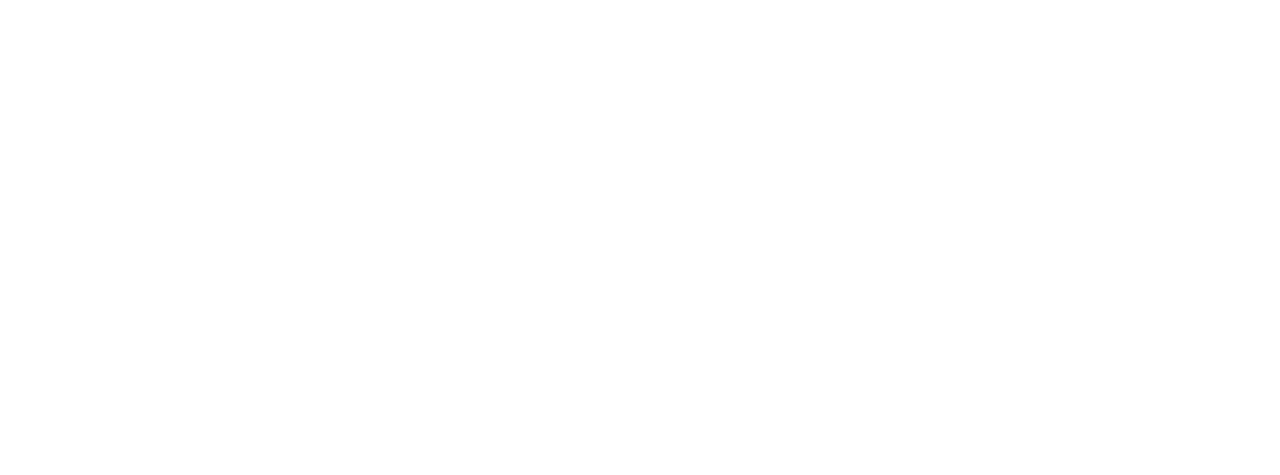
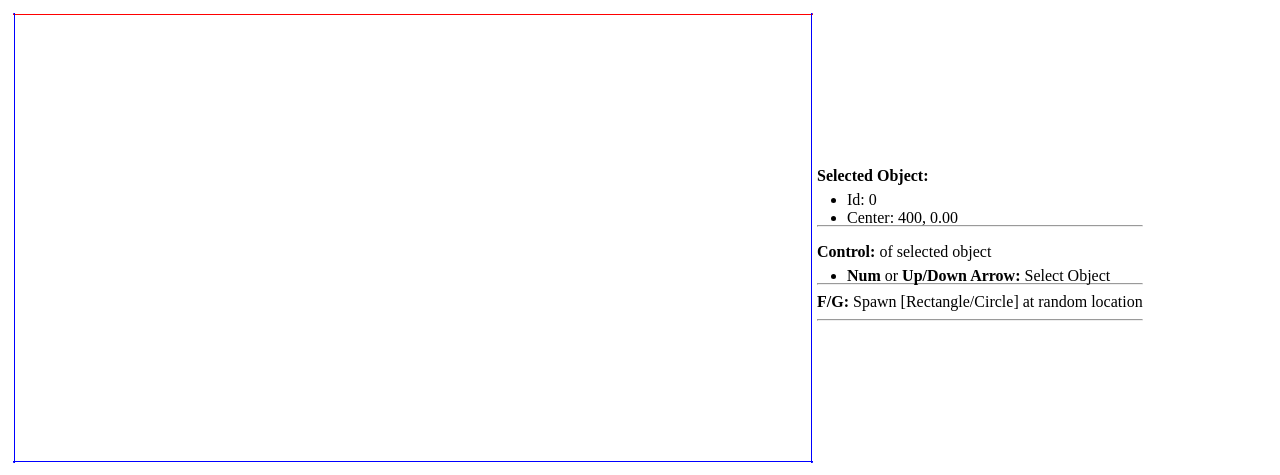
Before and after one commit to bhattigurjot/PhysicsEngine2D, a plain HTML site: page index.html in a window 1280 px wide. Drawn offline with Linux system fonts and the light colour scheme.

Commit message:
Added game loop and fixed circle

```diff
--- a/EngineCore/Core.js
+++ b/EngineCore/Core.js
@@ -14,7 +14,45 @@ gEngine.Core = (function () {
     mCanvas.height = mHeight;
     mCanvas.width = mWidth;
 
+    let runGameLoop = function () {
+        requestAnimationFrame(function () {
+            runGameLoop();
+        });
+        updateUIEcho();
+        draw();
+    };
+
+    let updateUIEcho = function () {
+        document.getElementById("uiEchoString").innerHTML = '<p><b>Selected Object:</b></p>' +
+            '<ul style="margin:-10px;">' +
+            '<li>Id: ' + gObjectNum + '</li>' +
+            '<li>Center: '+ mAllObjects[gObjectNum].mCenter.x.toPrecision(3) + ', ' +
+            mAllObjects[gObjectNum].mCenter.y.toPrecision(3) +'</li>' +
+            '</ul> <hr>' + '<p><b>Control:</b> of selected object</p>' +
+            '<ul style="margin: -10px">' +
+            '<li><b>Num</b> or <b>Up/Down Arrow:</b> Select Object</li>' +
+            '</ul> <hr>' +
+            '<b>F/G:</b> Spawn [Rectangle/Circle] at random location' + '<hr>';
+    };
+
+    let draw = function () {
+        mContext.clearRect(0, 0, mWidth, mHeight);
+        let i;
+        for (i = 0; i < mAllObjects.length; i++) {
+            mContext.strokeStyle = 'blue';
+            if (i === gObjectNum) {
+                mContext.strokeStyle = 'red';
+            }
+            mAllObjects[i].draw(mContext);
+        }
+    };
+
+    let initializeEngineCore = function () {
+        runGameLoop();
+    };
+
     let mPublic = {
+        initializeEngineCore: initializeEngineCore,
         mAllObjects: mAllObjects,
         mWidth: mWidth,
         mHeight: mHeight,
--- /dev/null
+++ b/MyGame.js
@@ -0,0 +1,13 @@
+/**
+ * Created by Gurjot Bhatti on 6/19/2017.
+ */
+
+function MyGame() {
+    let width = gEngine.Core.mWidth;
+    let height = gEngine.Core.mHeight;
+
+    let up = new Rectangle(new Vec2(width/2, 0), width, 3);
+    let down = new Rectangle(new Vec2(width/2, height), width, 3);
+    let left = new Rectangle(new Vec2(0, height/2), 3, height);
+    let right = new Rectangle(new Vec2(width, height/2), 3, height);
+};
--- a/RigidBody/Circle.js
+++ b/RigidBody/Circle.js
@@ -13,12 +13,12 @@ let Circle = function (center, radius) {
 };
 
 // Ensuring that Circle class inherits properly from RigidShape
-let prototype = Object.create(RigidShape.prototype);
-prototype.constructor = Circle;
-Circle.prototype = prototype;
+let prototyp = Object.create(RigidShape.prototype);
+prototyp.constructor = Circle;
+Circle.prototype = prototyp;
 
 // Draw Function
-Rectangle.prototype.draw = function (context) {
+Circle.prototype.draw = function (context) {
   context.beginPath();
   // draw circle
   context.arc(
--- a/index.html
+++ b/index.html
@@ -4,7 +4,9 @@
     <meta charset="UTF-8">
     <title>Physics Engine</title>
 </head>
-<body onkeydown="return userControl(event);">
+<body onkeydown="return userControl(event);"
+    onload="let game = new MyGame();
+    gEngine.Core.initializeEngineCore();">
     <table style="padding: 2px">
         <tr>
             <td>
@@ -12,10 +14,21 @@
                     <canvas id="canvas"></canvas>
                 </div>
             </td>
+            <td>
+                <div id="uiEchoString">
+                </div>
+            </td>
         </tr>
     </table>
+    <script type="text/javascript" src="Library/Vec2.js"></script>
+
+    <script type="text/javascript" src="RigidBody/RigidShape.js"></script>
+    <script type="text/javascript" src="RigidBody/Circle.js"></script>
+    <script type="text/javascript" src="RigidBody/Rectangle.js"></script>
+
     <script type="text/javascript" src="EngineCore/Core.js"></script>
+
+    <script type="text/javascript" src="MyGame.js"></script>
     <script type="text/javascript" src="UserControl.js"></script>
-    <script type="text/javascript" src="Library/Vec2.js"></script>
 </body>
 </html>
```
